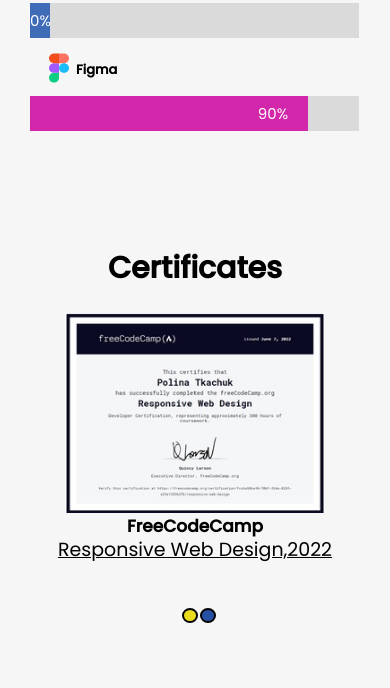
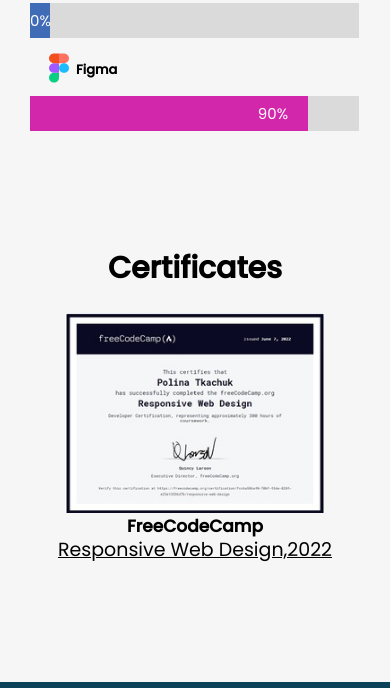
Before and after one commit to PolinaTcaciuc/rsschool-cv, a plain HTML site: page index.html in a window 390 px wide. Shown: the part 3635-4323 px from the top of the page. Drawn offline with nearby package versions, Linux system fonts and the light colour scheme.

Commit message:
style: removed dots at 700px

```diff
--- a/css/style.css
+++ b/css/style.css
@@ -1069,8 +1069,7 @@ a {
 
     }
      .slick-dots li{
-        width: 8px;
-        margin-right:5px;
+       display:none;
     }
 
 }
```
